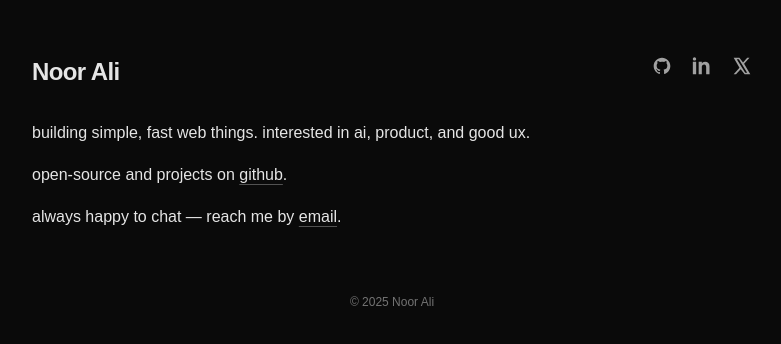
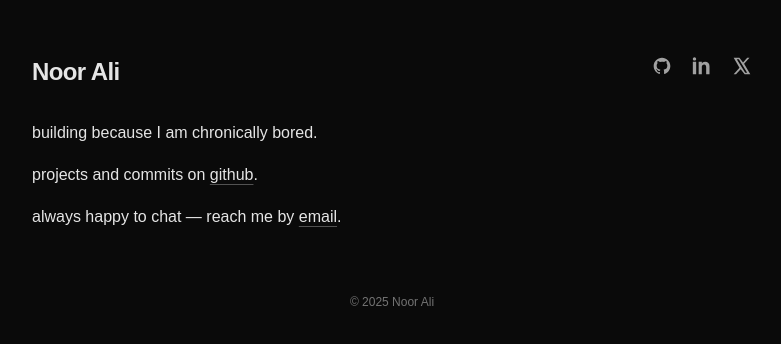
Before and after one commit to oronila/oronila.github.io, a Next.js app: page / in a window 1280 px wide. Shown: the top 344 px of the page, without its empty margins (248-1029 px from the left). Built offline with nearby package versions, Linux system fonts and the light colour scheme.

Commit message:
updated personal site

```diff
--- a/src/app/page.tsx
+++ b/src/app/page.tsx
@@ -30,10 +30,10 @@ export default function Home() {
         {/* Bio / Lines */}
         <section className="mt-8 space-y-4 leading-relaxed">
           <p>
-            building simple, fast web things. interested in ai, product, and good ux.
+            building because I am chronically bored.
           </p>
           <p>
-            open-source and projects on{' '}
+            projects and commits on{' '}
             <a href="https://github.com/oronila" target="_blank" rel="noopener noreferrer" className="underline underline-offset-4 decoration-neutral-600 hover:decoration-neutral-300">github</a>.
           </p>
           <p>
```
